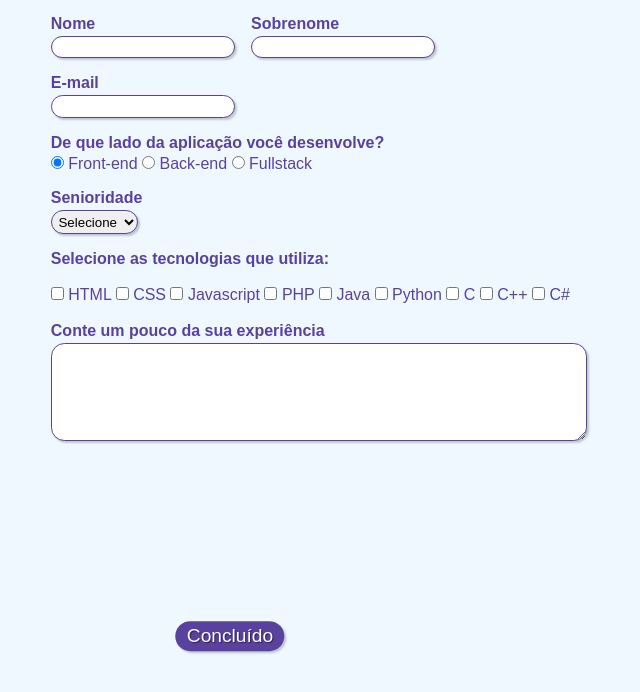
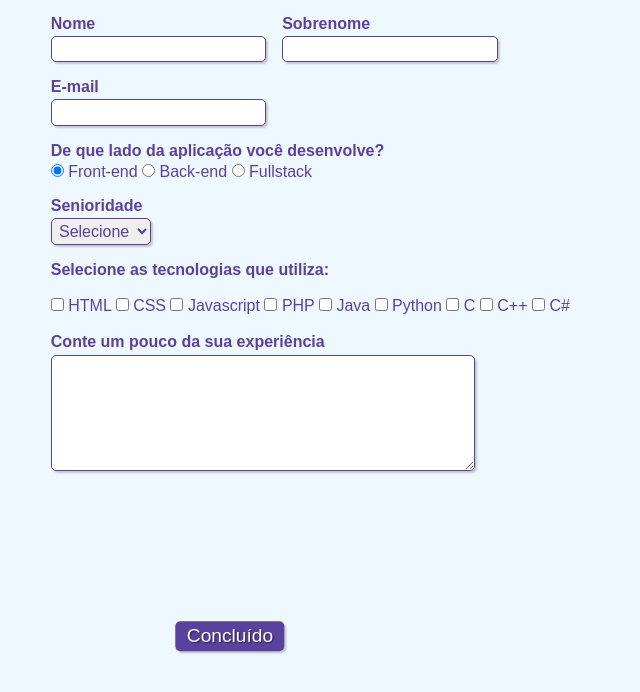
Before and after one commit to naftaliferreira/Desenvolvimento_web, a plain HTML site: page Testes_paginas/pagina_5_formulario_html_CSS/index.html in a window 1280 px wide. Shown: the part 84-776 px from the top of the page, without its empty margins (410-1050 px from the left). Drawn offline with Linux system fonts and the light colour scheme.

Commit message:
termino de acabamento de formulário

```diff
--- a/Testes_paginas/pagina_5_formulario_html_CSS/index.html
+++ b/Testes_paginas/pagina_5_formulario_html_CSS/index.html
@@ -2,19 +2,29 @@
 <html lang="pt-BR">
 <head>
     <meta charset="UTF-8">
-    <meta name="viewport" content="width=device-width, initial-scale=1.0">
-    <link rel="stylesheet" type="text/css" href="style.css" media="">
+    <meta name="viewport" content="width=device-width, initial-scale=1.0" shrink-to-fit="no">
+
+    <!-- css -->
+    <link rel="stylesheet" type="text/css" href="style.css" media="screen">
+
+    <!-- titulo da página -->
     <title>Cadastro</title>
 </head>
+
 <body>
+
+    <!-- cabeçalho com título e subtítulo -->
     <div>
         <h1 id="titulo">Cadastro de Devs</h1>
         <p id="subtitulo">Complete suas informações</p>
         <br>
     </div>
 
-    <form action="">
+<!-- início formulário -->
+    <form>
+
         <fieldset class="grupo">
+
             <div class="campo">
                 <label for="nome"><strong>Nome</strong></label>
                 <input type="text" name="nome" id="nome" required />
@@ -26,23 +36,25 @@
             </div>
         </fieldset>
 
+<!-- campo de email -->
         <div class="campo">
             <label for="email"><strong>E-mail</strong></label>
-            <input type="text" name="email" id="email" required>
+            <input type="email" name="email" id="email" required>
         </div>
-
+<!-- campo de desenvolvimento web com três botões selecionáveis -->
         <div class="campo">
             <label><strong>De que lado da aplicação você desenvolve?</strong></label>
             <label>
-                <input type="radio" name="devweb" value="frontend" checked /> Front-end
-                <input type="radio" name="devweb" value="back-end" /> Back-end
-                <input type="radio" name="devweb" value="fullstack" /> Fullstack
+                <input type="radio" name="devweb" value="frontend" checked > Front-end
+                <input type="radio" name="devweb" value="backend"> Back-end
+                <input type="radio" name="devweb" value="fullstack"> Fullstack
              </label>
+
         </div>
-
+<!-- campo senioridade com três níveis -->
         <div class="campo">
             <label for="senioridade"><strong>Senioridade</strong></label>
-            <select id="Senioridade">
+            <select id="Senioridade" required>
                 <option selected disabled value="">Selecione</option>
                 <option>Estagiário</option>
                 <option>Júnior</option>
@@ -52,6 +64,7 @@
         </div>
 
         <fieldset class="grupo">
+
             <div id="check">
                 <label><strong>Selecione as tecnologias que utiliza:</strong></label><br><br>
                 <input type="checkbox" id="tecnologia1" name="tecnologia1" value="HTML">
@@ -75,17 +88,17 @@
             </div>
         </fieldset>
 
+<!-- caixa de texto -->
         <div class="campo">
             <br>
-            <label><strong>Conte um pouco da sua experiência</strong></label>
-            <textarea name="experiência" id="experiência" rows="6" style="width: 14cm;" ></textarea>
+            <label for="experiência"><strong>Conte um pouco da sua experiência</strong></label>
+            <textarea name="experiência" id="experiência" rows="6" style="width: 26em;" ></textarea>
+
         </div>
+<!-- botão para enviar o formulário -->
+        <button class="botao" type="submit" onsubmit="">Concluído</button>
 
-        <button class="botao" type="submit">Concluído</button>
     </form>
-
-
-
 
 </body>
 </html>
--- a/Testes_paginas/pagina_5_formulario_html_CSS/style.css
+++ b/Testes_paginas/pagina_5_formulario_html_CSS/style.css
@@ -15,6 +15,10 @@
     margin-left: 10%;
 }
 
+#check{
+    display: inline-block;
+}
+
 fieldset{
     border: 0;
 }
@@ -26,11 +30,23 @@ body{
     color: #59429d;
     margin-left: 36%;
     margin-top: 2%;
-    justify-content: 5px;
+    justify-content: center;
 }
 
 input, select, textarea, button{
-    border-radius: 1em;
+    font-family: sans-serif;
+    font-size: 1em;
+    color: #59429d;
+    border-radius: 5px;
+
+}
+
+.grupo:before, .grupo:after{
+    display: table;
+}
+
+.grupo:after{
+    clear: both;
 }
 
 .campo{
@@ -88,7 +104,3 @@ fieldset.grupo .campo{
 .botao, select{
     cursor: pointer;
 }
-
-#check{
-    display: inline-block;
-}
```
